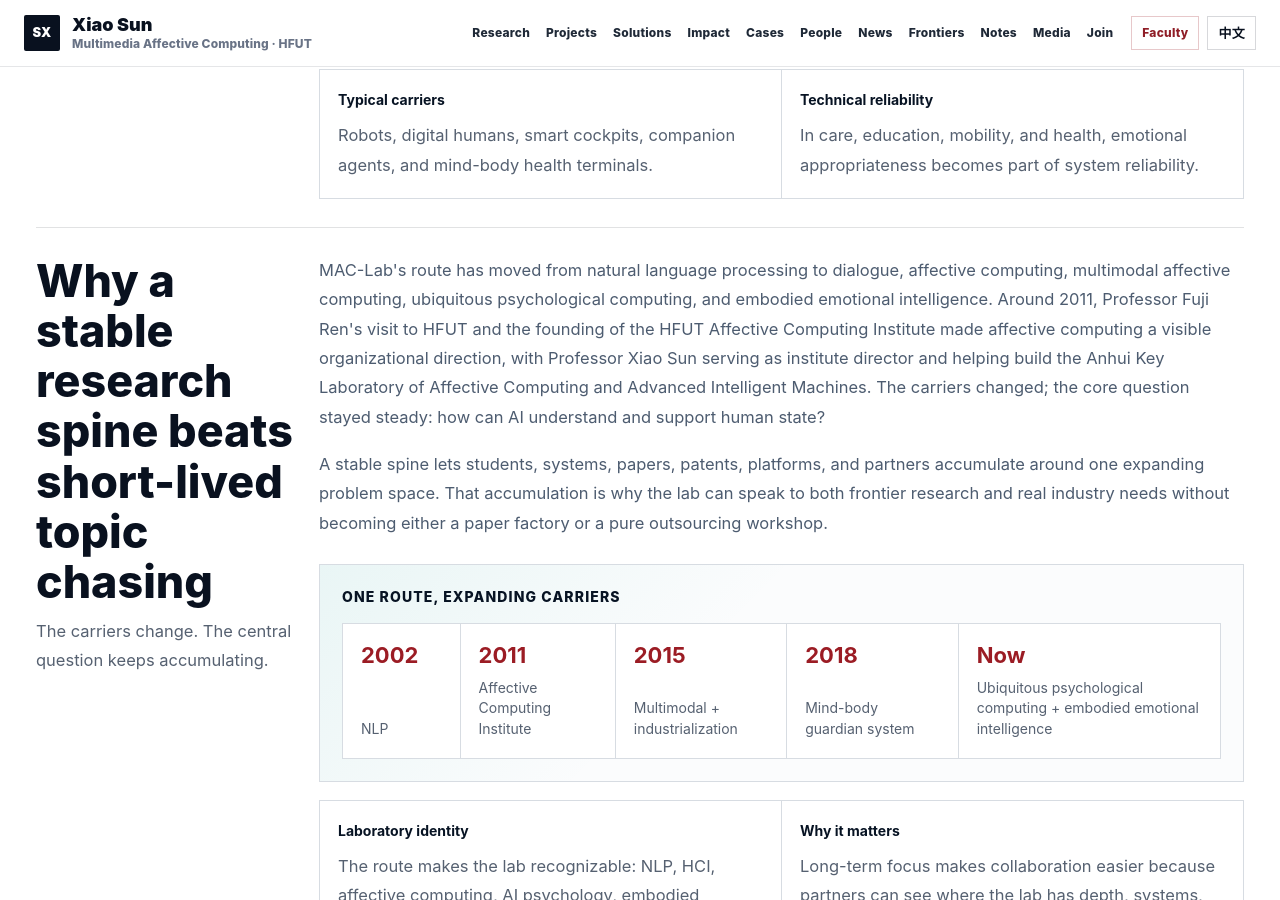
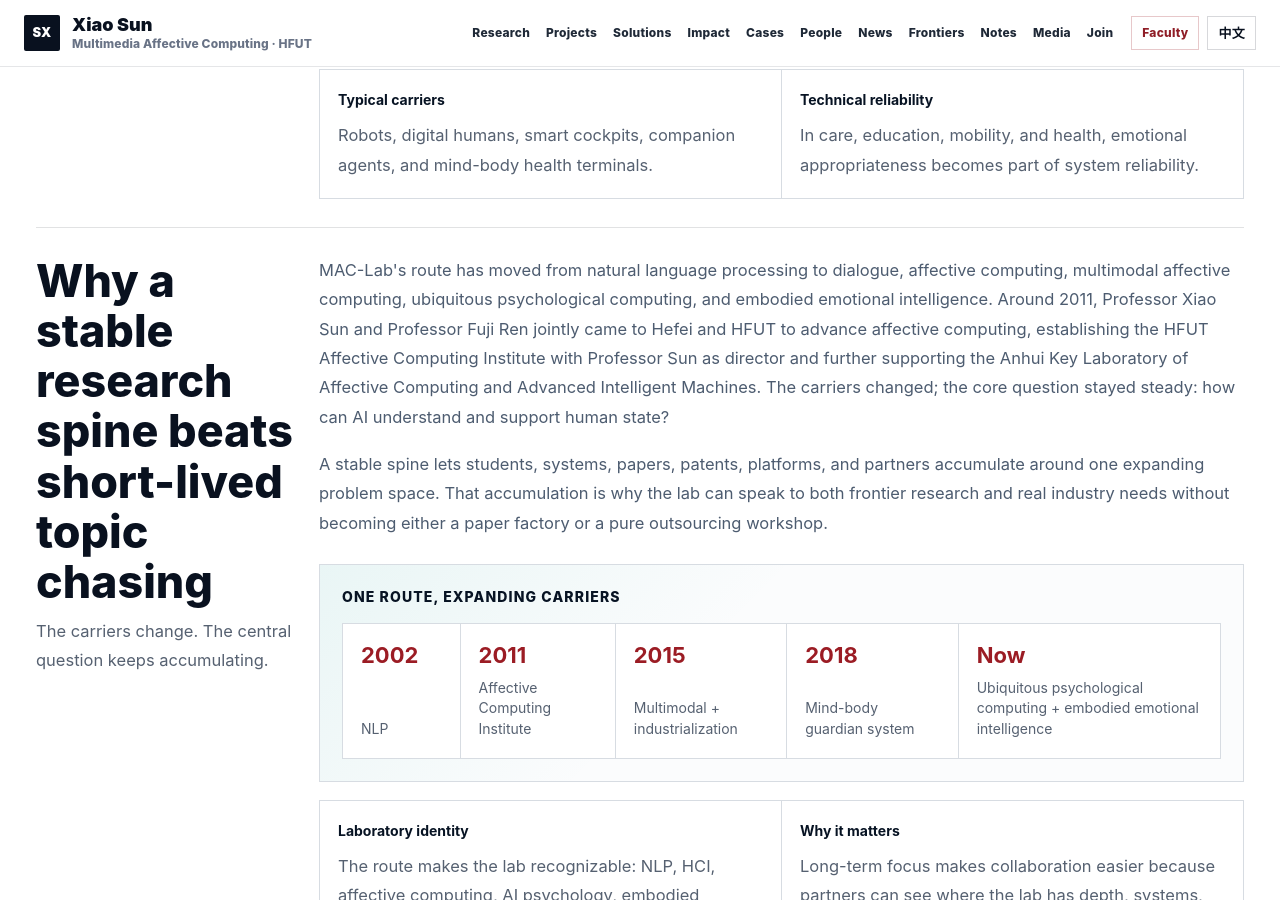
Before and after one commit to sxhfut/sxhfut.github.io, a Jekyll site: the page built from _pages/notes/index.md, in a window 1280 px wide and 900 px high, scrolled down 3515 px. Built offline with Jekyll 4.4.1, drawn with Linux system fonts in a browser that asks for light colours.

Commit message:
Clarify 2011 affective computing founding

```diff
--- a/_pages/notes/index.md
+++ b/_pages/notes/index.md
@@ -128,7 +128,7 @@ rank: 6.5
       <p><span class="lang-en">The carriers change. The central question keeps accumulating.</span><span class="lang-zh">载体会变，但核心问题会不断积累。</span></p>
     </div>
     <div class="note-body">
-      <p><span class="lang-en">MAC-Lab's route has moved from natural language processing to dialogue, affective computing, multimodal affective computing, ubiquitous psychological computing, and embodied emotional intelligence. Around 2011, Professor Fuji Ren's visit to HFUT and the founding of the HFUT Affective Computing Institute made affective computing a visible organizational direction, with Professor Xiao Sun serving as institute director and helping build the Anhui Key Laboratory of Affective Computing and Advanced Intelligent Machines. The carriers changed; the core question stayed steady: how can AI understand and support human state?</span><span class="lang-zh">MAC-Lab 的路线从自然语言处理、人机对话、情感计算、多模态情感计算，延伸到普适心理计算和具身情感智能。2011 年前后，任福继院士来合肥、到合肥工业大学推动情感计算方向建设，合肥工业大学情感计算研究所成立，孙晓教授担任研究所所长，并进一步参与建设情感计算与先进智能机器安徽省重点实验室、担任副主任至今。载体在变化，核心问题一直稳定：AI 如何理解并支持人的状态？</span></p>
+      <p><span class="lang-en">MAC-Lab's route has moved from natural language processing to dialogue, affective computing, multimodal affective computing, ubiquitous psychological computing, and embodied emotional intelligence. Around 2011, Professor Xiao Sun and Professor Fuji Ren jointly came to Hefei and HFUT to advance affective computing, establishing the HFUT Affective Computing Institute with Professor Sun as director and further supporting the Anhui Key Laboratory of Affective Computing and Advanced Intelligent Machines. The carriers changed; the core question stayed steady: how can AI understand and support human state?</span><span class="lang-zh">MAC-Lab 的路线从自然语言处理、人机对话、情感计算、多模态情感计算，延伸到普适心理计算和具身情感智能。2011 年前后，孙晓教授与任福继院士共同到合肥、到合肥工业大学，联合推动情感计算方向建设，成立合肥工业大学情感计算研究所，孙晓教授担任研究所所长，并进一步参与建设情感计算与先进智能机器安徽省重点实验室、担任副主任至今。载体在变化，核心问题一直稳定：AI 如何理解并支持人的状态？</span></p>
       <p><span class="lang-en">A stable spine lets students, systems, papers, patents, platforms, and partners accumulate around one expanding problem space. That accumulation is why the lab can speak to both frontier research and real industry needs without becoming either a paper factory or a pure outsourcing workshop.</span><span class="lang-zh">稳定主线让学生、系统、论文、专利、平台和合作伙伴围绕同一个不断扩展的问题空间持续积累。正因为有这种积累，实验室才能同时面向前沿科研和真实产业需求，而不是变成单一产出形态。</span></p>
       <figure class="note-visual note-visual--timeline">
         <figcaption><span class="lang-en">One route, expanding carriers</span><span class="lang-zh">一条主线，不断扩展的载体</span></figcaption>
--- a/index.html
+++ b/index.html
@@ -212,7 +212,7 @@ body_class: home
     </div>
     <div class="timeline timeline--home">
       <div><strong>2002</strong><span><span class="lang-en">Started from natural language processing: lexical analysis, parsing, machine translation, dialogue, and language understanding as the first technical foundation.</span><span class="lang-zh">从自然语言处理起步，围绕词法句法分析、机器翻译、人机对话和语言理解形成最早的技术根基。</span></span></div>
-      <div><strong>2011</strong><span><span class="lang-en">Extended into human-machine dialogue and affective computing. With Professor Fuji Ren's visit to HFUT, the Affective Computing Institute was established; Professor Xiao Sun has served as its director and helped build the Anhui Key Laboratory of Affective Computing and Advanced Intelligent Machines, where he continues as deputy director.</span><span class="lang-zh">进入人机对话与情感计算。2011 年，任福继院士来合肥、到合肥工业大学推动情感计算方向建设，成立合肥工业大学情感计算研究所，孙晓教授担任研究所所长；随后参与建设情感计算与先进智能机器安徽省重点实验室，并担任副主任至今。</span></span></div>
+      <div><strong>2011</strong><span><span class="lang-en">Extended into human-machine dialogue and affective computing. Professor Xiao Sun and Professor Fuji Ren jointly came to Hefei and HFUT to advance affective computing, establishing the HFUT Affective Computing Institute with Professor Sun as director; the route further supported the Anhui Key Laboratory of Affective Computing and Advanced Intelligent Machines, where he continues as deputy director.</span><span class="lang-zh">进入人机对话与情感计算。2011 年，孙晓教授与任福继院士共同到合肥、到合肥工业大学，联合推动情感计算方向建设，成立合肥工业大学情感计算研究所，孙晓教授担任研究所所长；随后参与建设情感计算与先进智能机器安徽省重点实验室，并担任副主任至今。</span></span></div>
       <div><strong>2015</strong><span><span class="lang-en">Moved toward industrial application and multimodal affective computing, bringing text, speech, vision, behavior, and physiological signals into one modeling route.</span><span class="lang-zh">开始产业化应用探索，并转向多模态情感计算，把文本、语音、视觉、行为和生理信号纳入统一建模路线。</span></span></div>
       <div><strong>2018</strong><span><span class="lang-en">Developed the Intelligent Mind-Body Guardian System, pushing affective computing from laboratory models into deployable mental-care scenarios.</span><span class="lang-zh">研发智能心身守护系统，推动情感计算从实验室模型走向可部署、可服务的心理关护场景。</span></span></div>
       <div><strong>2023</strong><span><span class="lang-en">Formed the Ubiquitous Psychological Computing framework, connecting continuous sensing, psychological profiling, risk assessment, and intervention in everyday environments.</span><span class="lang-zh">凝练普适心理计算框架，连接连续感知、心理画像、风险评估和场景化干预。</span></span></div>
--- a/llms.txt
+++ b/llms.txt
@@ -125,7 +125,7 @@ Chinese search and AI-discovery terms:
 ## Long-Term Research Route
 
 - 2002: Natural language processing, lexical analysis, parsing, machine translation, dialogue, and language understanding.
-- 2011: Human-machine dialogue and affective computing; with Professor Fuji Ren's visit to HFUT, the HFUT Affective Computing Institute was established, Professor Xiao Sun served as director, and the route further supported the Anhui Key Laboratory of Affective Computing and Advanced Intelligent Machines where he continues as deputy director.
+- 2011: Human-machine dialogue and affective computing; Professor Xiao Sun and Professor Fuji Ren jointly came to Hefei and HFUT to advance affective computing, establishing the HFUT Affective Computing Institute with Professor Sun as director and further supporting the Anhui Key Laboratory of Affective Computing and Advanced Intelligent Machines where he continues as deputy director.
 - 2015: Industrial application and multimodal affective computing.
 - 2018: Intelligent Mind-Body Guardian System and applied mental-care systems.
 - 2023: Ubiquitous Psychological Computing framework.
```
Also changed, not shown: _pages/software/index.md (+1 -1 lines).
